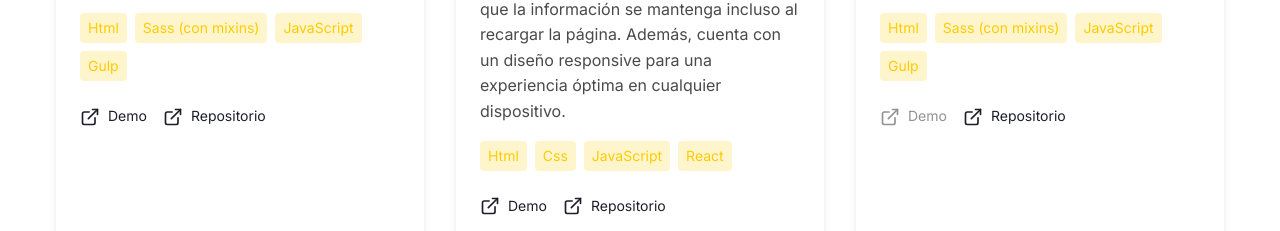
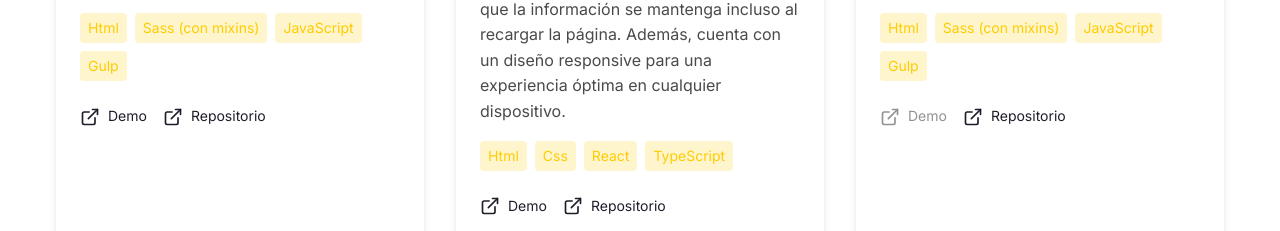
Before and after one commit to r0odr1/portfolio-r0odri, a Next.js app: page / in a window 1280 px wide. Shown: the part 3629-3860 px from the top of the page. Built offline with nearby package versions, Linux system fonts and the light colour scheme.

Commit message:
actualizacion proyecto guitarras

```diff
--- a/components/Projects/index.tsx
+++ b/components/Projects/index.tsx
@@ -65,11 +65,11 @@ const projectsData = [
     title: 'Tienda de Guitarras',
     description: 'Tienda de Guitarras es una tienda en línea para la compra de guitarras. La aplicación permite agregar productos al carrito de compras, modificar cantidades, eliminar ítems individuales o vaciar el carrito completo.\n\nEl carrito se gestiona de forma dinámica con JavaScript y los productos se almacenan en localStorage, garantizando que la información se mantenga incluso al recargar la página. Además, cuenta con un diseño responsive para una experiencia óptima en cualquier dispositivo.',
     image: '/assets/images/guitarras.jpg',
-    tags: ['Html', 'Css', 'JavaScript', 'React'],
+    tags: ['Html', 'Css', 'React', 'TypeScript'],
     links: {
-      live: 'https://siteguitars.netlify.app/',
+      live: 'https://siteguitarts.netlify.app',
       repos: [
-        {name: 'Repositorio', url: 'https://github.com/r0odr1/guitarras'},
+        {name: 'Repositorio', url: 'https://github.com/r0odr1/guitarras-ts'},
       ]
     },
   },
```
